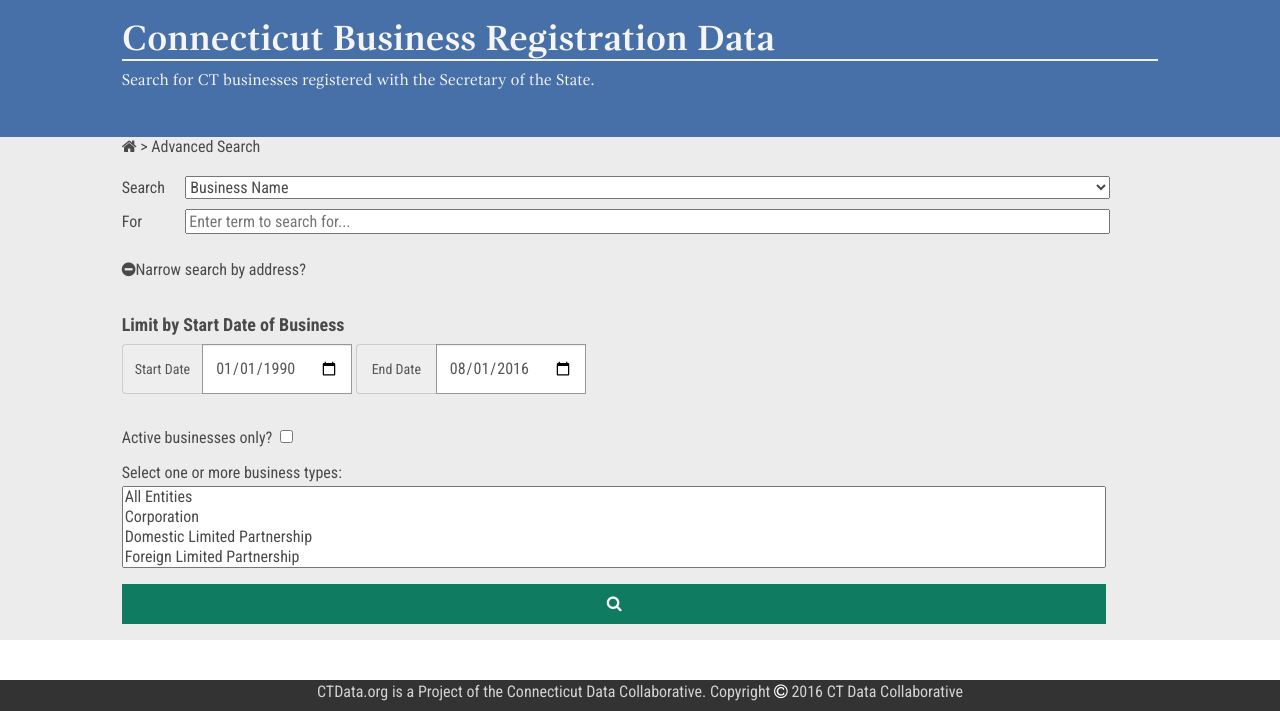
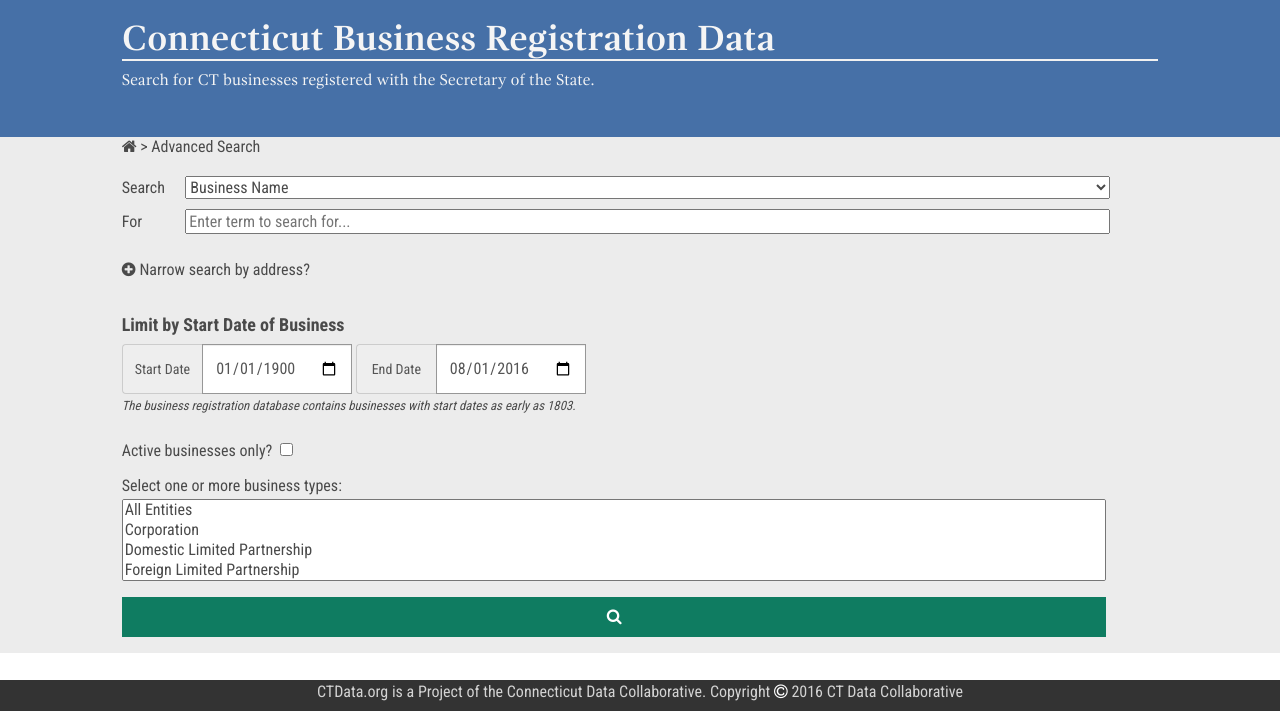
Before and after one commit to CT-Data-Collaborative/ctdata-sots-search, a Flask app: page /advanced_search in a window 1280 px wide. Shown: the part 89-800 px from the top of the page. Run offline with Flask 2, Linux system fonts and the light colour scheme; parts of the project's set-up code (start-up, migrations or seed data) failed here and were passed over; some libraries are stand-ins or nearby versions.

Commit message:
tweaked form styling and added note for date range. Closes #42.

```diff
--- a/src/sass/partials/_forms.scss
+++ b/src/sass/partials/_forms.scss
@@ -115,9 +115,17 @@
     background-color: $buttongreen;
   }
   .input-group.date {
-    padding-bottom: 1rem;
+    padding-bottom: .25rem;
   }
   .input-group.date span.input-group-addon {
     min-width: 80px;
   }
+  .footnote {
+    font-style: italic;
+    font-size: .8rem;
+
+  }
+  .button.button--toggle {
+    padding-right: .25rem;
+  }
 }
--- a/web/sots/forms.py
+++ b/web/sots/forms.py
@@ -20,7 +20,7 @@ class SearchForm(Form):
 
 # TODO Break out index into components -- individual fields w/ and/or
 class AdvancedSearchForm(Form):
-    start_date_default = datetime.strptime('1990-01-01', '%Y-%m-%d')
+    start_date_default = datetime.strptime('1900-01-01', '%Y-%m-%d')
     end_date_default = datetime.strptime('2016-08-01', '%Y-%m-%d')
     sort_by = HiddenField(default='nm_name')
     sort_order = HiddenField(default='asc')
--- a/web/sots/static/js/form.js
+++ b/web/sots/static/js/form.js
@@ -61,4 +61,5 @@
         toggleLimitButton(this);
     });
     pageInit();
+    $('[data-toggle="tooltip"]').tooltip();
 })();
--- a/web/sots/templates/partials/advanced-search-form.html
+++ b/web/sots/templates/partials/advanced-search-form.html
@@ -6,8 +6,8 @@
                 <p><span class="input-label">For</span> {{ form.query(size=30, placeholder='Enter term to search for...') }}</p>
             </div>
             <div id="limit-tweaks" class="search-tweaks">
-                <p><i id="limit-button" class="fa fa-minus-circle"></i><span id="search-limit">Narrow search by address?</span></p>
-                <p id="limit-by-field" class="">
+                <p><i class="fa fa-plus-circle button button--toggle"></i><span id="search-limit">Narrow search by address?</span></p>
+                <p id="limit-by-field" class="hidden">
                     {{ form.query_limit(size=30, placeholder='Limit by...') }}
                 </p>
                 <!-- /.hidden -->
@@ -33,6 +33,8 @@
                         <!--<span class="fa fa-calendar"></span>-->
                     <!--</div>-->
                 </div>
+                <p class="footnote">The business registration database contains businesses with start dates as early as 1803.</p>
+                <!-- /.footnote -->
             </div>
             <div class="search-tweaks">Active businesses only? {{ form.active }}</div>
             <div class="search-tweaks">Select one or more business types: {{ form.business_type }}</div>
```
Also changed, not shown: web/sots/static/css/sots.css.
